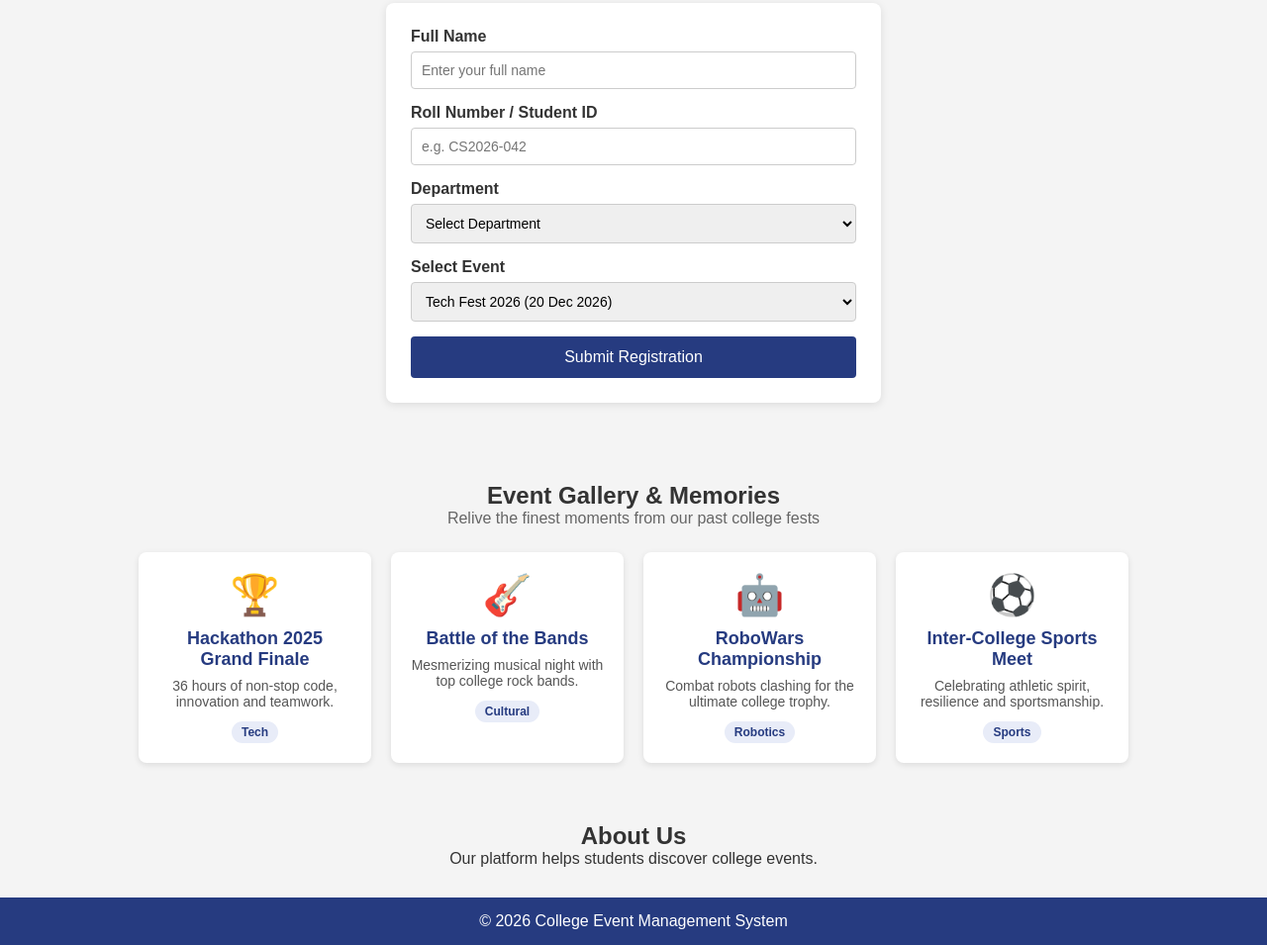
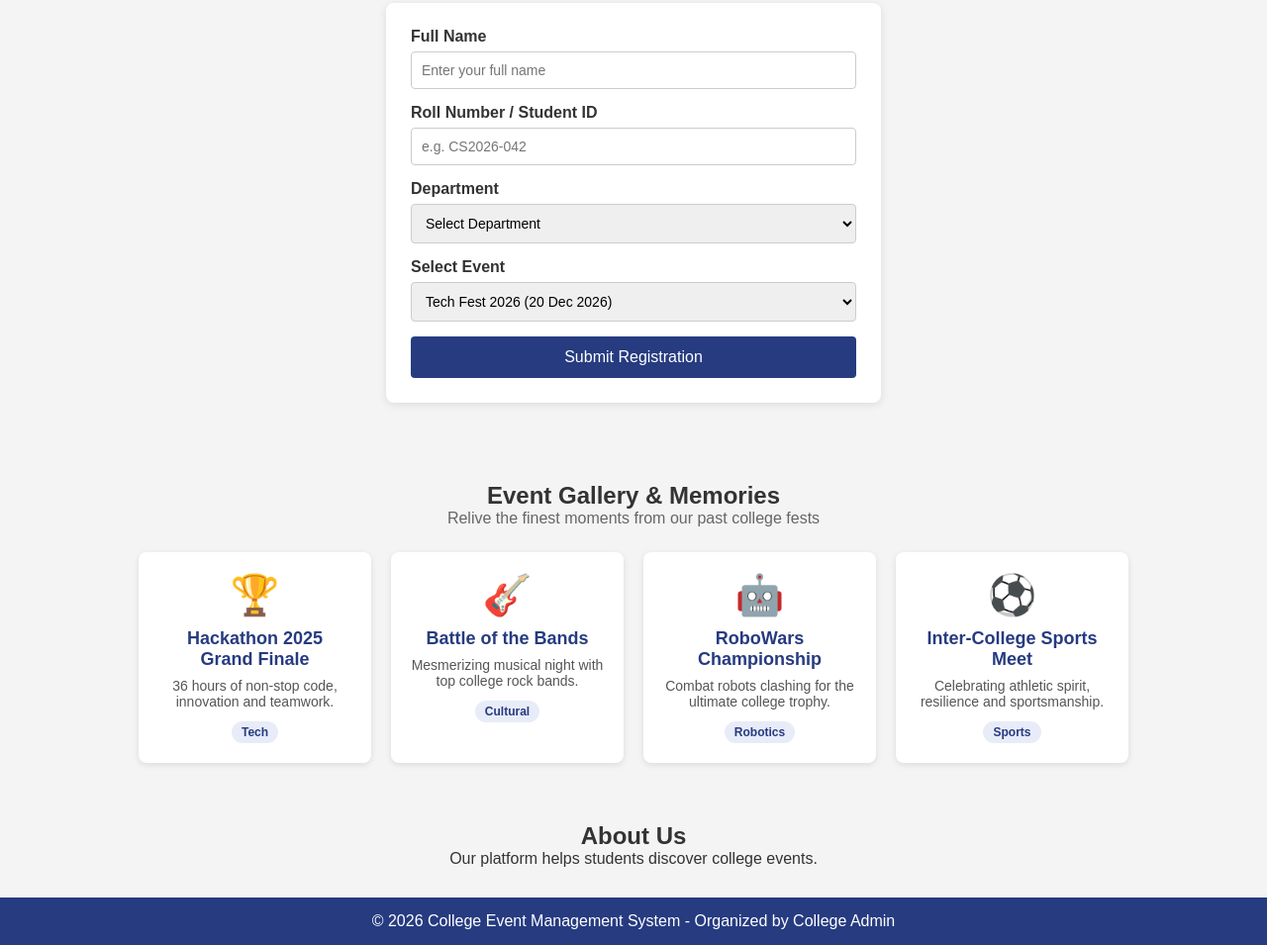
Before and after one commit to Krishang96/krishang-college-event-management, a plain HTML site: page index.html in a window 1280 px wide. Shown: the part 673-1628 px from the top of the page at 99% size. Drawn offline with Linux system fonts and the light colour scheme.

Commit message:
Update footer by college admin

```diff
--- a/index.html
+++ b/index.html
@@ -118,9 +118,9 @@
         <p>Our platform helps students discover college events.</p>
     </section>
 
-    <footer>
-        <p>© 2026 College Event Management System</p>
-    </footer>
+<footer>
+    <p>© 2026 College Event Management System - Organized by College Admin</p>
+</footer>
 
     <script src="script.js"></script>
 </body>
```
